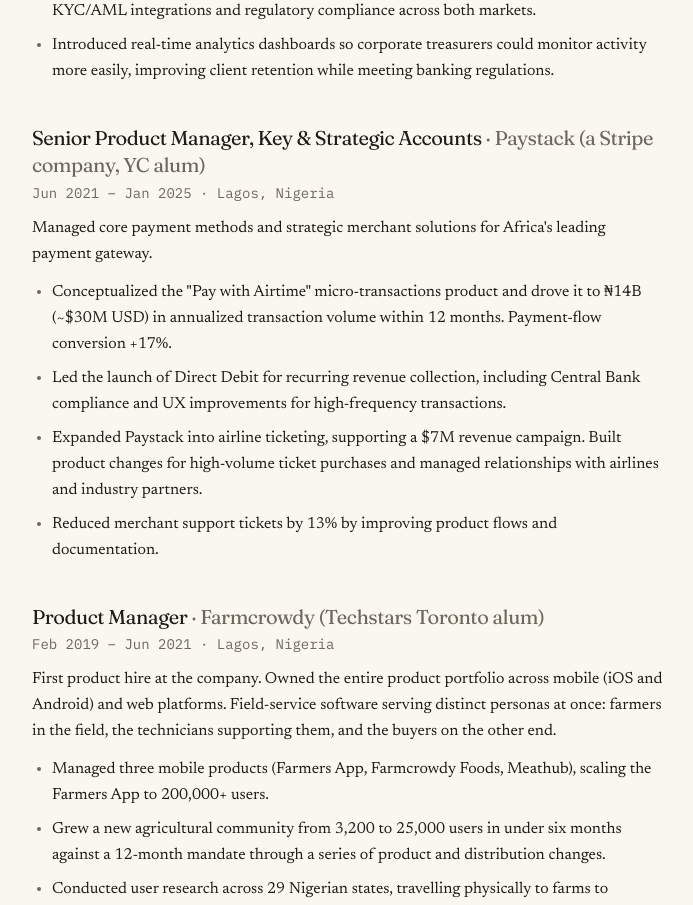
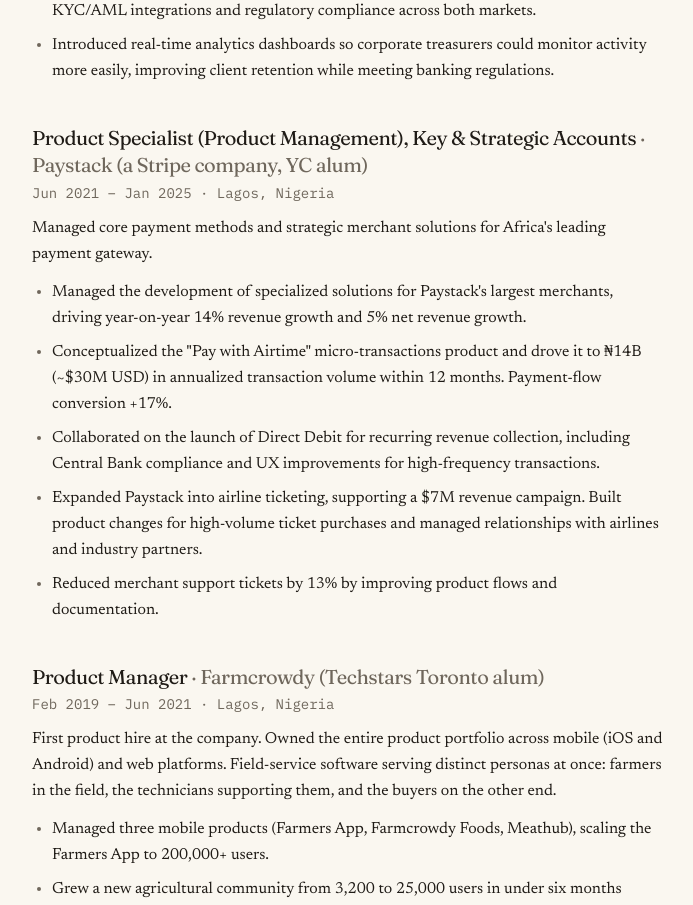
Before and after one commit to iFemora/personal-site, a Next.js app: page /cv in a window 1280 px wide. Shown: the part 2140-3045 px from the top of the page, without its empty margins (292-985 px from the left). Built offline with nearby package versions, Linux system fonts and the light colour scheme; no server answers.

Commit message:
cv: paystack title, direct debit credit, strategic accounts bullet

```diff
--- a/src/app/cv/page.tsx
+++ b/src/app/cv/page.tsx
@@ -53,14 +53,15 @@
   },
   {
     company: "Paystack (a Stripe company, YC alum)",
-    role: "Senior Product Manager, Key & Strategic Accounts",
+    role: "Product Specialist (Product Management), Key & Strategic Accounts",
     dates: "Jun 2021 – Jan 2025",
     location: "Lagos, Nigeria",
     summary:
       "Managed core payment methods and strategic merchant solutions for Africa's leading payment gateway.",
     bullets: [
+      "Managed the development of specialized solutions for Paystack's largest merchants, driving year-on-year 14% revenue growth and 5% net revenue growth.",
       "Conceptualized the \"Pay with Airtime\" micro-transactions product and drove it to ₦14B (~$30M USD) in annualized transaction volume within 12 months. Payment-flow conversion +17%.",
-      "Led the launch of Direct Debit for recurring revenue collection, including Central Bank compliance and UX improvements for high-frequency transactions.",
+      "Collaborated on the launch of Direct Debit for recurring revenue collection, including Central Bank compliance and UX improvements for high-frequency transactions.",
       "Expanded Paystack into airline ticketing, supporting a $7M revenue campaign. Built product changes for high-volume ticket purchases and managed relationships with airlines and industry partners.",
       "Reduced merchant support tickets by 13% by improving product flows and documentation.",
     ],
```
